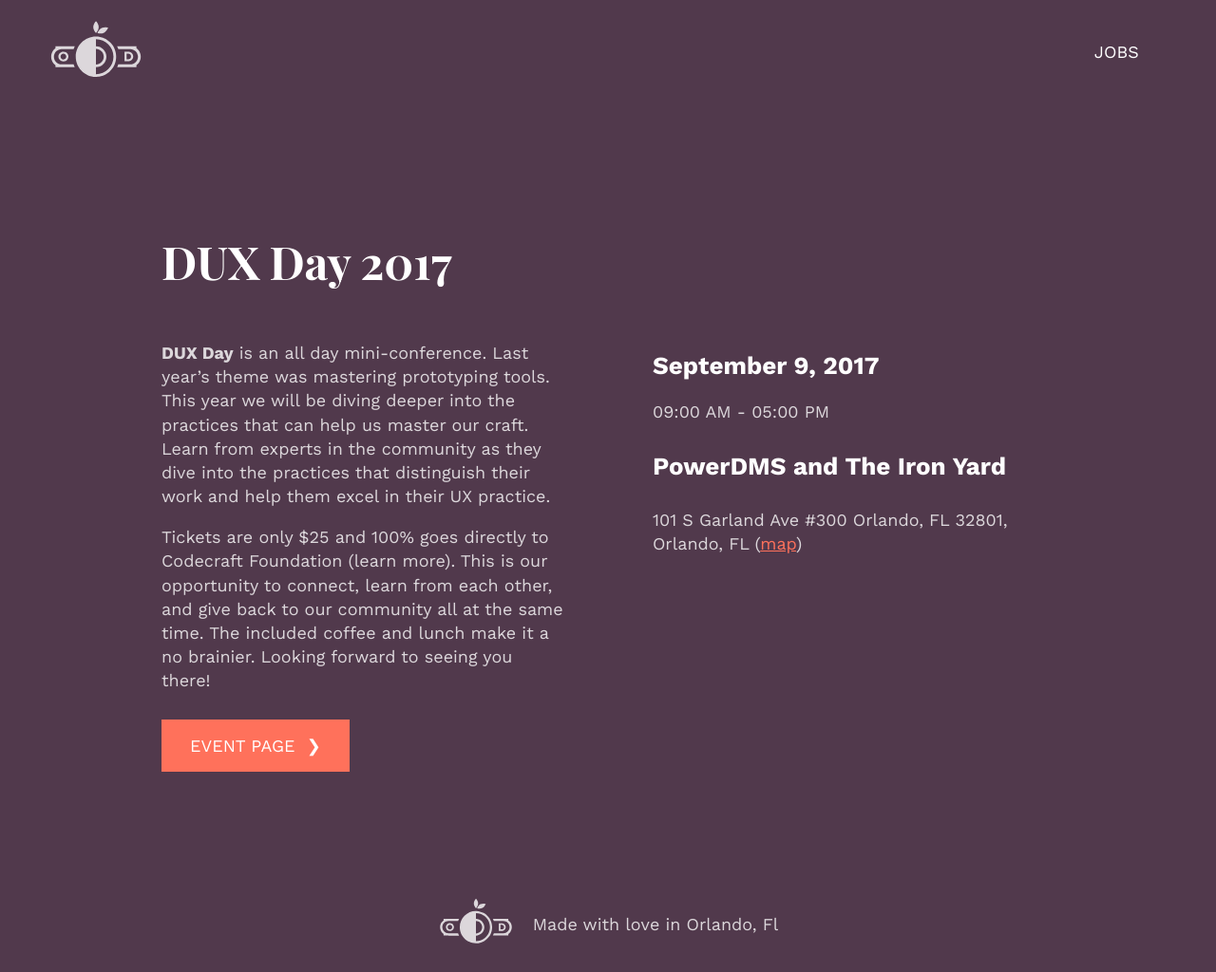
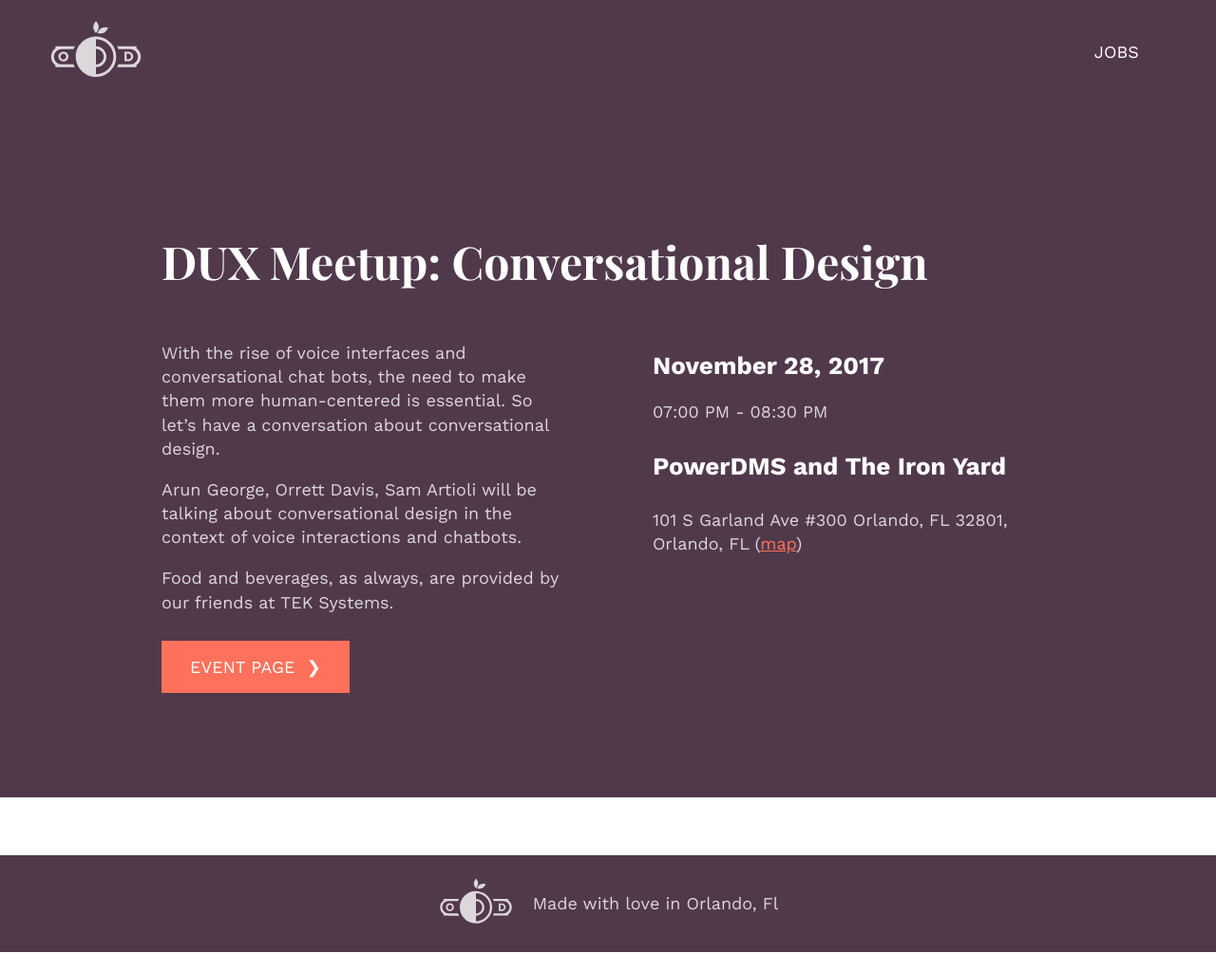
Before and after one commit to whosdustin/orlando-designers, a Jekyll site: the page built from _events/DUX-Meetup.markdown, in a window 1280 px wide. Shown: the whole page at 95% size. Built offline with Jekyll 4.4.1, drawn with Linux system fonts in a browser that asks for light colours; comment, search, counter and statistics services are not loaded; after the commit the page ends 1003 px from its top, so only the background shows below that.

Commit message:
Updated Dux Meetup

```diff
--- a/_events/DUX-Meetup.markdown
+++ b/_events/DUX-Meetup.markdown
@@ -1,12 +1,15 @@
 ---
-title: DUX Day 2017
-start_date: 2017-09-09 09:00:00 -04:00
-end_date: 2017-09-09 17:00:00 -04:00
+title: 'DUX Meetup: Conversational Design'
+start_date: 2017-11-28 19:00:00 -05:00
+end_date: 2017-11-28 20:30:00 -05:00
 location_name: PowerDMS and The Iron Yard
 address: '101 S Garland Ave #300 Orlando, FL 32801, Orlando, FL'
-link: http://www.downtownux.com/#/dux-day-2017/
+link: https://www.meetup.com/Downtown-UX-Meetup/events/244999762/
 ---
 
-**DUX Day** is an all day mini-conference. Last year's theme was mastering prototyping tools. This year we will be diving deeper into the practices that can help us master our craft. Learn from experts in the community as they dive into the practices that distinguish their work and help them excel in their UX practice.
 
-Tickets are only $25 and 100% goes directly to Codecraft Foundation (learn more). This is our opportunity to connect, learn from each other, and give back to our community all at the same time. The included coffee and lunch make it a no brainier. Looking forward to seeing you there!
+With the rise of voice interfaces and conversational chat bots, the need to make them more human-centered is essential. So let's have a conversation about conversational design.
+
+Arun George, Orrett Davis, Sam Artioli will be talking about conversational design in the context of voice interactions and chatbots.
+
+Food and beverages, as always, are provided by our friends at TEK Systems.
```
